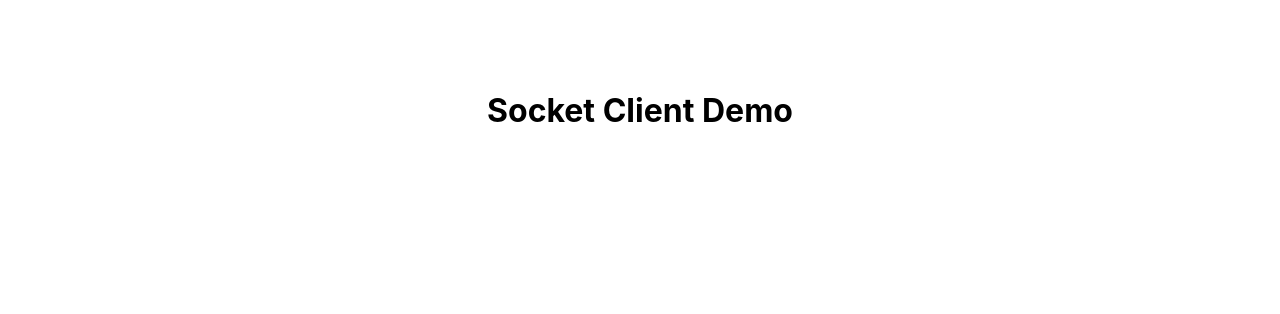
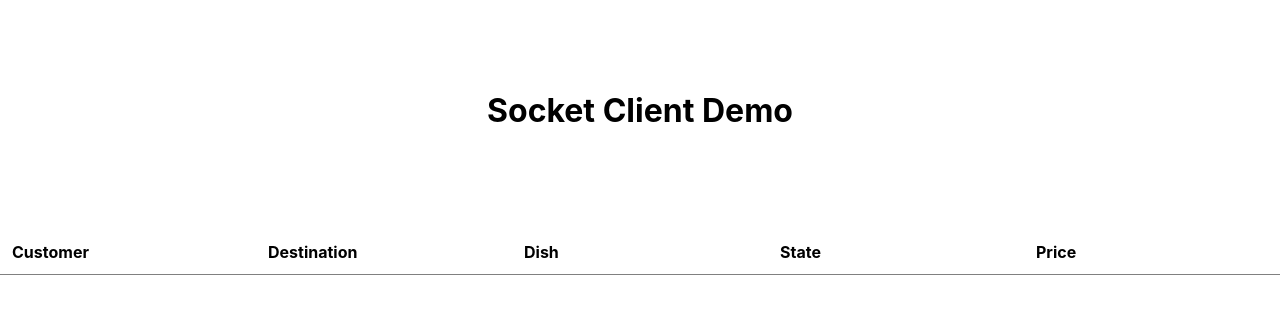
Before and after one commit to luizorozco89/city-storage-systems-ui, a React (Create React App) app: page / in a window 1280 px wide. Shown: the top 314 px of the page. Built offline with nearby package versions, Linux system fonts and the light colour scheme.

Commit message:
Orders display layout changed to a table

```diff
--- a/src/App.js
+++ b/src/App.js
@@ -12,7 +12,6 @@ const MyStyledComponent = styled.div`
 
 function App() {
   const [orders, setOrders] = useState({});
-  const [searchInputValue, setSearchInputValue] = useState('');
 
   const mergeOrders = newOrders => {
     const tempObj = { ...orders };
@@ -25,7 +24,6 @@ function App() {
   };
 
   useEffect(() => {
-    console.log('executed??');
     const socket = socketIOClient(ENDPOINT);
     socket.on("order_event", data => {
       const mergedOrders = mergeOrders(data);
--- a/src/components/Order.js
+++ /dev/null
@@ -1,29 +0,0 @@
-import React from 'react';
-import styled from 'styled-components';
-
-const OrderWrapper = styled.div`
-  box-shadow: 0 4px 2px -2px gray;
-  display: flex;
-  flex-direction: row;
-  flex-wrap: nowrap;
-  justify-content: space-between;
-  padding: 10px 0;
-`;
-
-const turnToMoney = value => value / 100;
-
-const Order = ({ order }) => {
-  const { customer, destination, item, event_name, price } = order;
-
-  return(
-    <OrderWrapper>
-      <div>{customer}</div>
-      <div>{destination}</div>
-      <div>{item}</div>
-      <div>{event_name}</div>
-      <div>{turnToMoney(price)}</div>
-    </OrderWrapper>
-  );
-}
-
-export default Order;
--- /dev/null
+++ b/src/components/OrderRow.js
@@ -0,0 +1,24 @@
+import React from 'react';
+import styled from 'styled-components';
+
+const StyledOrderRow = styled.tr`
+  border-bottom: 1px solid gray;
+`;
+
+const turnToMoney = value => value / 100;
+
+const OrderRow = ({ order }) => {
+  const { customer, destination, item, event_name, price } = order;
+
+  return(
+    <StyledOrderRow>
+      <td>{customer}</td>
+      <td>{destination}</td>
+      <td>{item}</td>
+      <td>{event_name}</td>
+      <td>{turnToMoney(price)}</td>
+    </StyledOrderRow>
+  );
+}
+
+export default OrderRow;
--- a/src/components/OrdersContainer.js
+++ b/src/components/OrdersContainer.js
@@ -1,21 +1,40 @@
 import React from 'react';
 import styled from 'styled-components';
-import Order from './Order';
+import OrderRow from './OrderRow';
 
-const OrdersWrapper = styled.div`
-  margin: 0 auto;
-  width: 70%;
-  display: flex;
-  flex-direction: column;
-  box-sizing: border-box;
-  padding-bottom: 80px;
+const StyledOrdersTable = styled.table`
+  width: 100%;
+  table-layout: fixed;
+  border-bottom: 1px solid rgb(212, 215, 220);
+  border-spacing: 0px;
+  border-collapse: collapse;
+  text-align: left;
+
+  thead {
+    border-bottom: 1px solid gray;
+  }
+
+  th, td {
+    padding: 12px;
+  }
 `;
 
 const OrdersContainer = ({ orders }) => {
   return(
-    <OrdersWrapper>
-      {Object.values(orders).map((order, index) => <Order index={index} order={order} />)}
-    </OrdersWrapper>
+    <StyledOrdersTable>
+      <thead>
+        <tr>
+          <th>Customer</th>
+          <th>Destination</th>
+          <th>Dish</th>
+          <th>State</th>
+          <th>Price</th>
+        </tr>
+      </thead>
+      <tbody>
+        {Object.values(orders).map((order, index) => <OrderRow key={order.id} order={order} />)}
+      </tbody>
+    </StyledOrdersTable>
   );
 };
 
```
